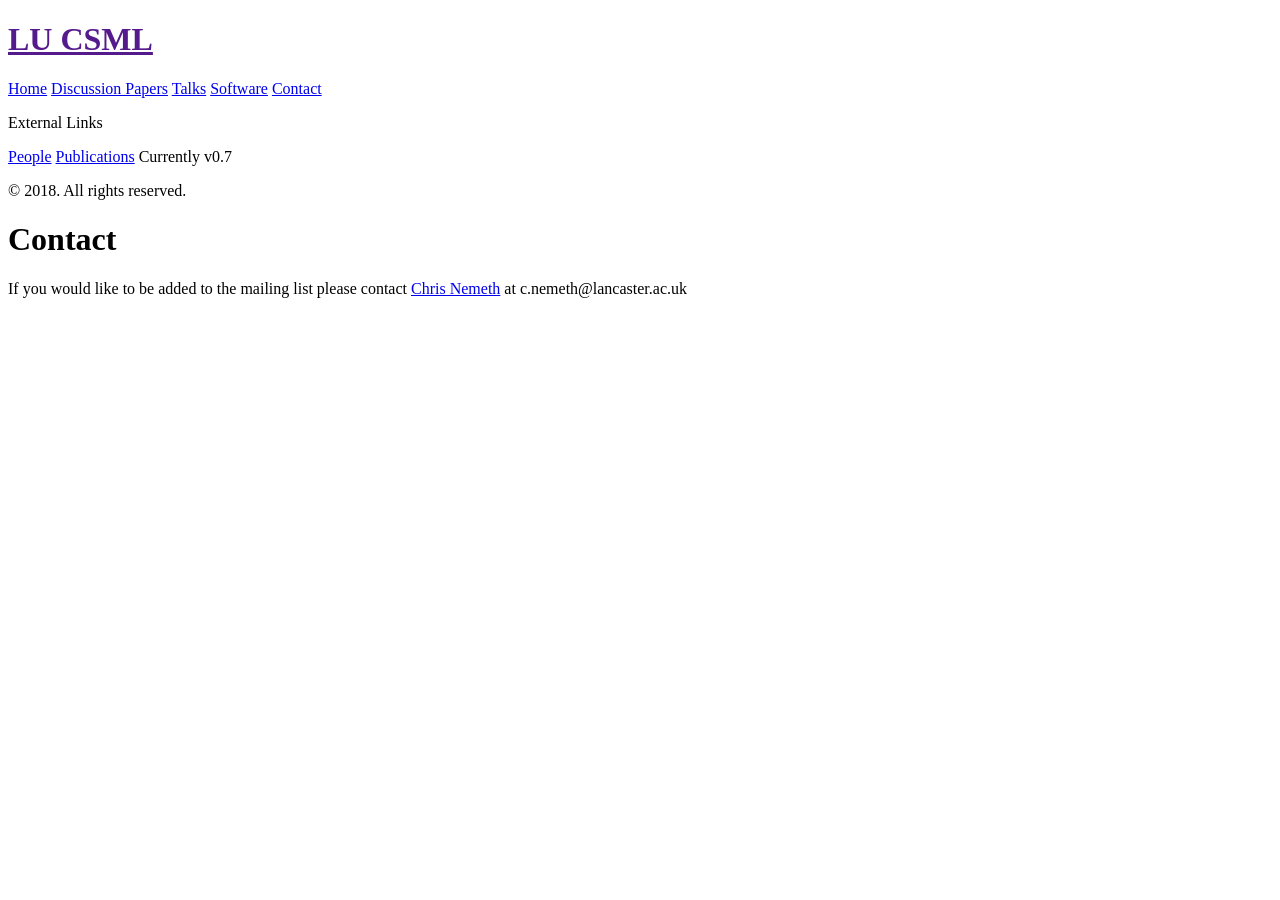
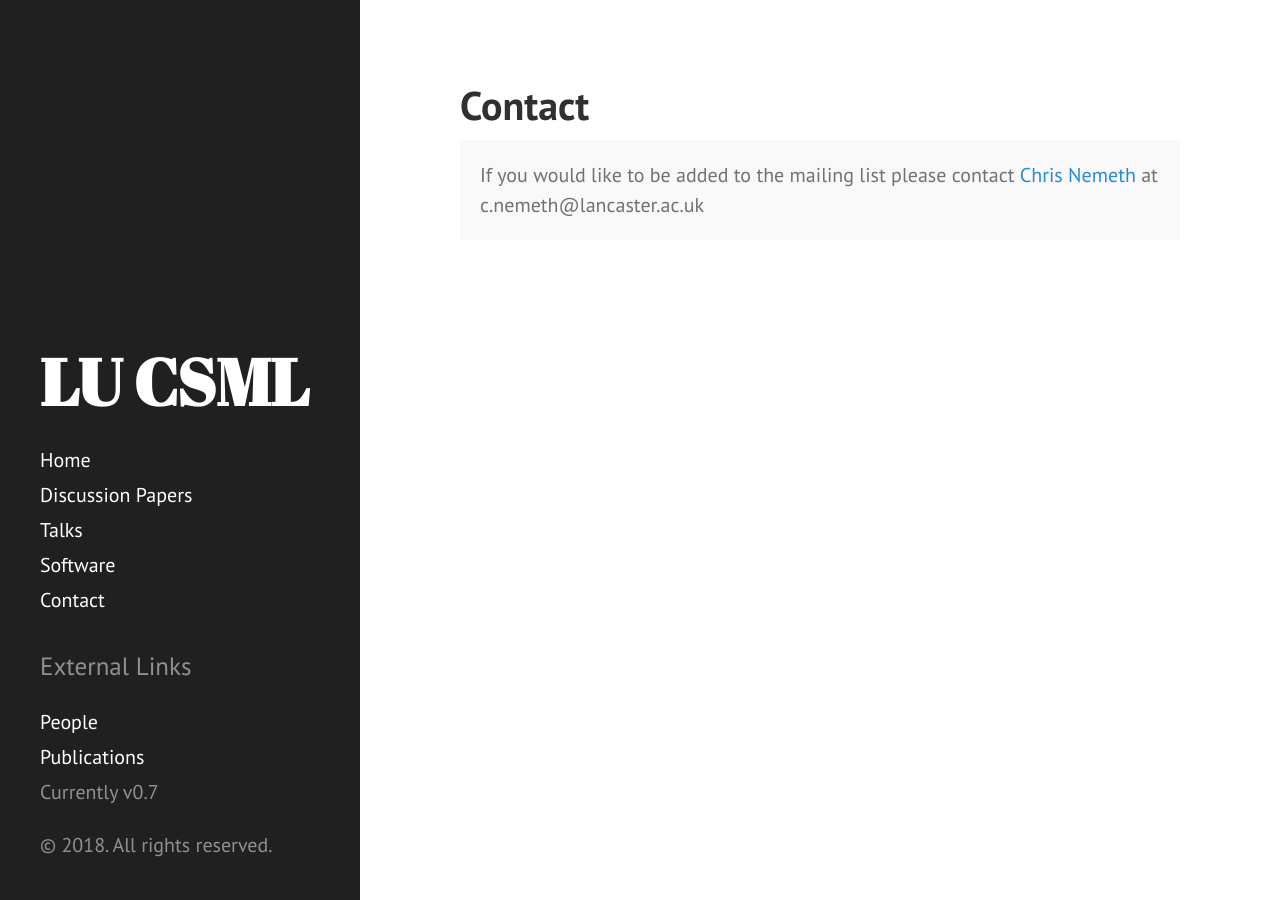
Before and after one commit to LU-CSML/LU-CSML, a Jekyll site: the page built from Contact.md, in a window 1280 px wide. Built offline with Jekyll 4.4.1, drawn with Linux system fonts in a browser that asks for light colours.

Commit message:
Update to head and sidebar

```diff
--- a/_includes/head.html
+++ b/_includes/head.html
@@ -15,9 +15,9 @@
   </title>
 
   <!-- CSS -->
-  <link rel="stylesheet" href="{{ baseurl }}public/css/poole.css">
-  <link rel="stylesheet" href="{{ baseurl }}public/css/syntax.css">
-  <link rel="stylesheet" href="{{ baseurl }}public/css/hyde.css">
+  <link rel="stylesheet" href="https://lu-csml.github.io/public/css/poole.css">
+  <link rel="stylesheet" href="https://lu-csml.github.io/public/css/syntax.css">
+  <link rel="stylesheet" href="https://lu-csml.github.io/public/css/hyde.css">
   <link rel="stylesheet" href="http://fonts.googleapis.com/css?family=PT+Sans:400,400italic,700|Abril+Fatface">
 
   <!-- Icons -->
```
